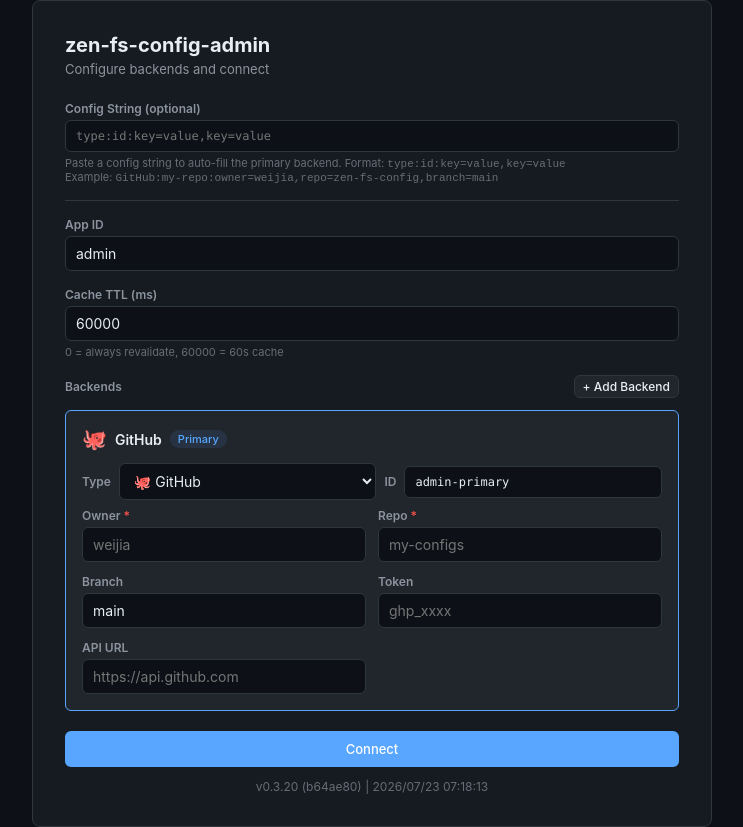
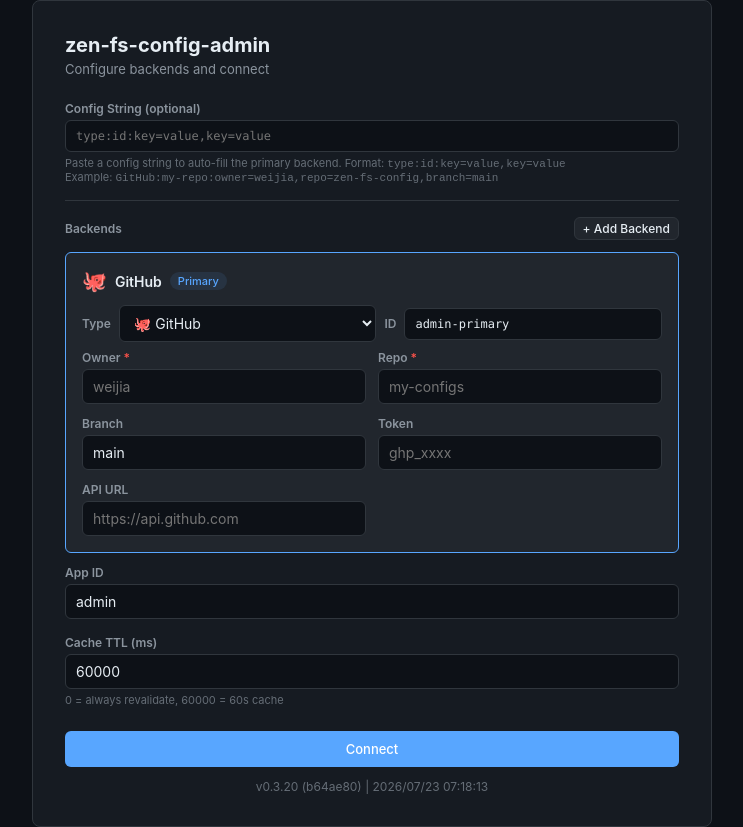
Before and after one commit to weijia/zen-fs-config-admin, a React (Vite) app: page /connect in a window 1280 px wide. Shown: the whole page, without its empty margins (268-1011 px from the left). Built offline with nearby package versions, Linux system fonts and the light colour scheme; what zen-fs-config would draw is missing.

Commit message:
refactor: move App ID and Cache TTL to bottom of ConnectPage

```diff
--- a/src/pages/ConnectPage.tsx
+++ b/src/pages/ConnectPage.tsx
@@ -150,17 +150,6 @@
 
         <div style={{ borderTop: '1px solid var(--border)', margin: '16px 0' }} />
 
-        <div className="form-group">
-          <label className="form-label">App ID</label>
-          <input className="form-input" value={appId} onChange={e => setAppId(e.target.value)} placeholder="admin" />
-        </div>
-
-        <div className="form-group">
-          <label className="form-label">Cache TTL (ms)</label>
-          <input className="form-input" type="number" value={cacheTtl} onChange={e => setCacheTtl(e.target.value)} />
-          <p className="form-hint">0 = always revalidate, 60000 = 60s cache</p>
-        </div>
-
         <div style={{ display: 'flex', alignItems: 'center', justifyContent: 'space-between', marginBottom: 12 }}>
           <label className="form-label" style={{ margin: 0 }}>Backends</label>
           <button className="btn btn-sm btn-secondary" onClick={addBackend}>+ Add Backend</button>
@@ -227,6 +216,17 @@
           </div>
         )}
 
+        <div className="form-group">
+          <label className="form-label">App ID</label>
+          <input className="form-input" value={appId} onChange={e => setAppId(e.target.value)} placeholder="admin" />
+        </div>
+
+        <div className="form-group">
+          <label className="form-label">Cache TTL (ms)</label>
+          <input className="form-input" type="number" value={cacheTtl} onChange={e => setCacheTtl(e.target.value)} />
+          <p className="form-hint">0 = always revalidate, 60000 = 60s cache</p>
+        </div>
+
         <button className="btn btn-primary" style={{ width: '100%', justifyContent: 'center', padding: '10px', marginTop: 8 }} disabled={connecting} onClick={handleConnect}>
           {connecting ? 'Connecting...' : 'Connect'}
         </button>
```
